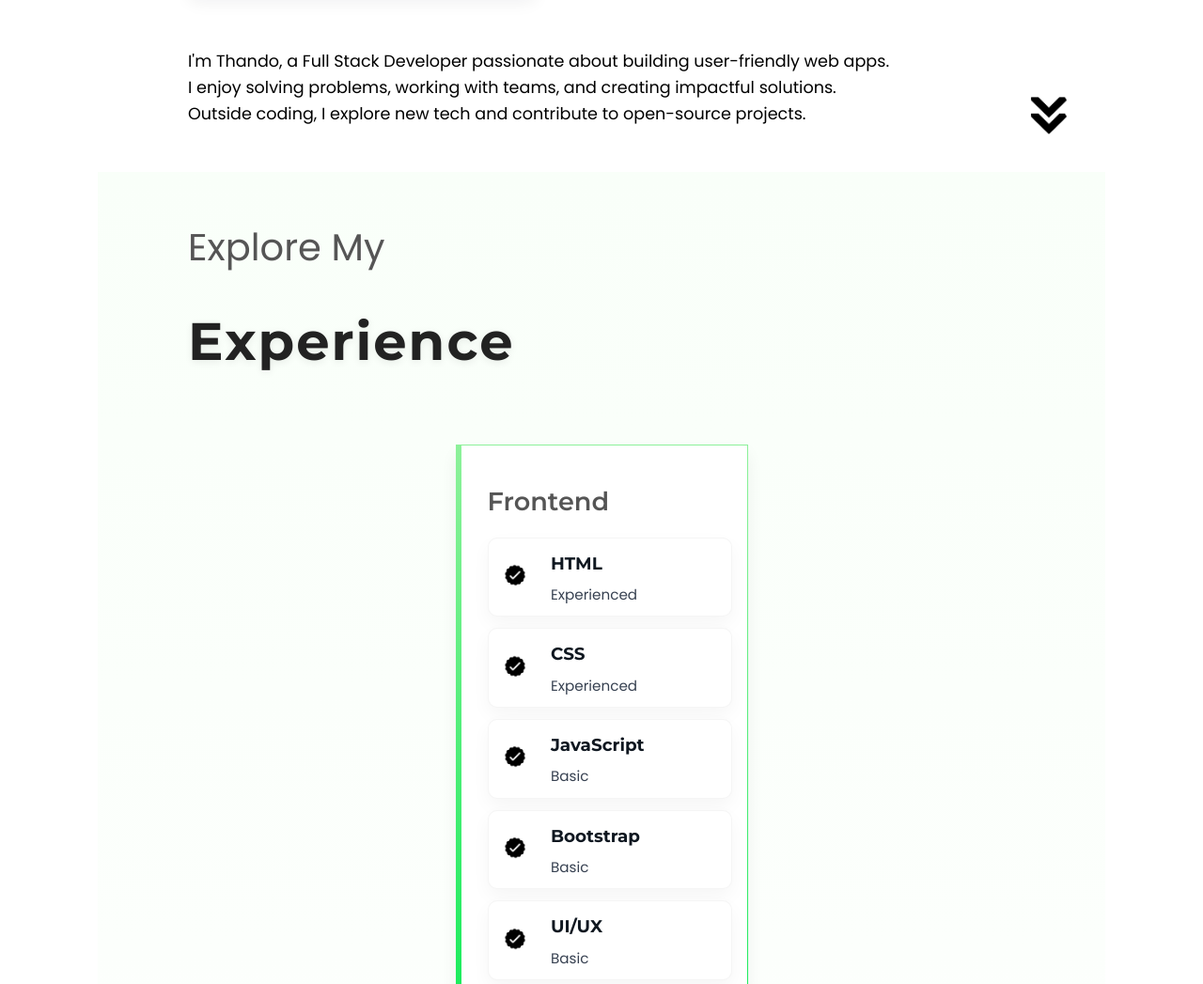
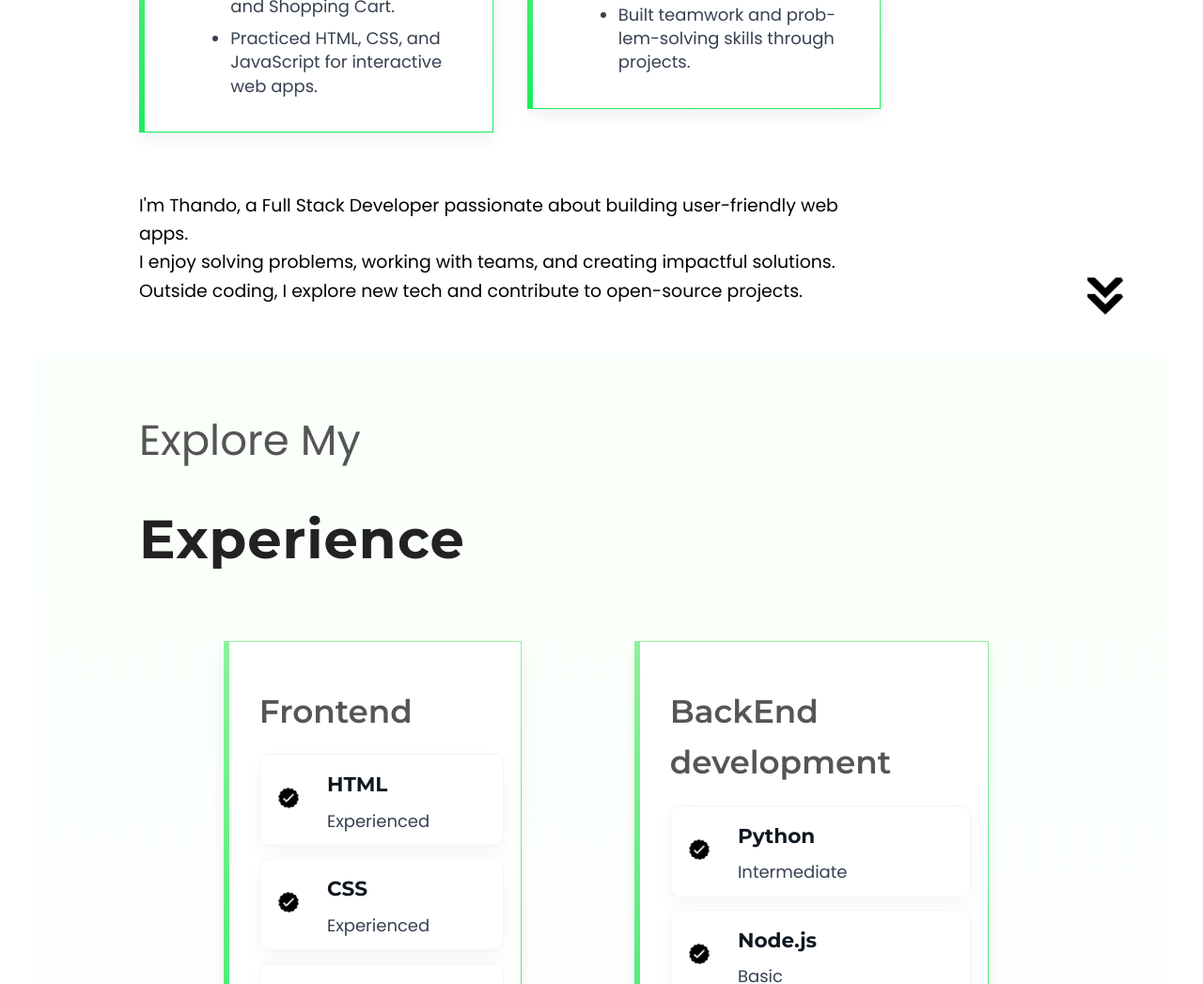
Before and after one commit to ThandoSA/Portfolio, a plain HTML site: page index.html in a window 1280 px wide. Shown: the part 1753-2800 px from the top of the page at 94% size. Drawn offline with Linux system fonts and the light colour scheme.

Commit message:
commit changes

```diff
--- a/index.html
+++ b/index.html
@@ -96,7 +96,8 @@
     <section id="experience">
         <p class="section__text__p1">Explore My</p>
         <h1 class="title">Experience</h1>
-        <div class="experience-detail-container">
+    <div class="experience-grid">
+    <div class="experience-detail-container">
             <div class="about-container">
                 <div class="details-container">
                     <h2 class="experience-sub-title">Frontend</h2>
@@ -139,8 +140,8 @@
                     </div>
                 </div>
             </div>
-        </div>
-        <div class="experience-detail-container">
+    </div>
+    <div class="experience-detail-container">
             <div class="about-container">
                 <div class="details-container">
                     <h2 class="experience-sub-title">BackEnd development</h2>
@@ -183,8 +184,9 @@
                     </div>
                 </div>
             </div>
-        </div>
-        <img src="assets/arrow.png" alt="arrow-icon" class="icon-arrow" onclick="location.href='./#projects'"/>
+    </div>
+    </div>
+    <img src="assets/arrow.png" alt="arrow-icon" class="icon-arrow" onclick="location.href='./#projects'"/>
     </section>
     <section id="projects">
        <p class="section__text__p1">Browse My Recent</p>
--- a/mediaquries.css
+++ b/mediaquries.css
@@ -106,6 +106,7 @@
         flex-direction: column !important;
         align-items: stretch;
     }
+    .experience-grid{ flex-direction: column; gap: 1rem; }
 
     .details-container{
         width: 100%;
@@ -159,7 +160,7 @@
 
     /* Slightly reduce experience text sizes on small screens */
     .experience-sub-title{ font-size: 1.15rem; }
-    .article-container article p{ font-size: 0.95rem; }
+    .article-container article p{ font-size: 1rem; }
 }
 
 @media (max-width: 900px){
--- a/styles.css
+++ b/styles.css
@@ -6,6 +6,11 @@ body {
     background-color: #ffffff;
     color: #111;
     line-height: 1.6;
+}
+
+/* Improve desktop readability */
+body {
+    font-size: 18px; /* base for rem calculations */
 }
 
 h1, h2, h3, h4, h5, h6 {
@@ -35,6 +40,9 @@ body {
 html {
     scroll-behavior: smooth;
 }
+
+/* Base desktop sizing: make rem calculations larger for readability */
+html { font-size: 18px; }
 
 p {
     color: rgb(0, 0, 0);
@@ -229,10 +237,10 @@ a:hover {
 
 /* Sections */
 section {
-    padding-top: 4vh;
-    /* avoid forcing sections to viewport height; let content flow */
-    min-height: 60vh;
-    margin: 0 6rem;
+    padding: 4rem 2rem;
+    /* content area constrained to a readable width on desktop */
+    max-width: var(--page-max);
+    margin: 0 auto;
     box-sizing: border-box;
 }
 
@@ -298,13 +306,31 @@ section {
 
 .title {
     font-family: 'Montserrat', sans-serif;
-    font-size: 3.5rem;
+    font-size: 3.2rem;
     font-weight: 700;
     color: #222;
-    margin: 1.5rem 0 2rem 0;
-    letter-spacing: 2px;
-    text-shadow: 0 2px 8px rgba(0,0,0,0.08);
+    margin: 1.25rem 0 1.5rem 0;
+    letter-spacing: 1px;
 }
+
+/* General paragraph sizing and card text for desktop */
+section p,
+.section__text p,
+.text-container p{
+    font-size: 1.05rem;
+}
+
+.details-container p,
+.details-container ul,
+.details-container li{
+    font-size: 1rem;
+}
+
+.article-container article p{
+    font-size: 1rem;
+}
+
+.project-btn{ font-size: 1rem; padding: 0.9rem 1.25rem; }
 
 #social-container{
     display: flex;
@@ -540,13 +566,13 @@ section {
 .experience-sub-title{
     color: rgb(85, 85, 85);
     font-weight: 600;
-    font-size: 1.7rem;
+    font-size: 1.9rem;
     margin-bottom: 1rem;
 }
 
 /* Experience & Education specific styling */
 .details-container h3{
-    font-size: 1.15rem;
+    font-size: 1.2rem;
     margin: 0 0 0.5rem 0;
     color: #0f1720;
 }
@@ -554,7 +580,7 @@ section {
 .details-container p strong{
     display:block;
     color:#0b1220;
-    font-size:0.98rem;
+    font-size:1rem;
     margin-bottom:0.5rem;
 }
 
@@ -581,7 +607,7 @@ section {
 .details-container:after{ content: ""; display: block; clear: both; }
 
 .details-container p, .details-container ul, .details-container li{
-    font-size: 0.95rem;
+    font-size: 1rem;
     line-height: 1.4;
     color: #374151;
     word-break: break-word;
@@ -625,6 +651,17 @@ section {
     align-items: flex-start;
     flex-wrap: wrap;
 }
+
+/* Horizontal experience grid: group the frontend/backend cards */
+.experience-grid{
+    display:flex;
+    gap:1.5rem;
+    justify-content:center;
+    align-items:flex-start;
+    flex-wrap:wrap;
+}
+
+.experience-grid .experience-detail-container{ flex:0 1 460px; max-width: 520px; }
 
 #experience .details-container{
     flex: 0 1 320px;
@@ -893,8 +930,17 @@ section {
 footer{
     text-align: center;
     padding: 1rem;
-    font-size: 0.9rem;
+    font-size: 1rem;
     color: #555;
     background: #f4f4f4;
     border-top: 1px solid #ddd;
 }
+
+/* Page variables */
+:root{
+    --accent: limegreen;
+    --text: #111;
+    --muted: #555;
+    --page-max: 1200px;
+    --gutter: 2rem;
+}
```
